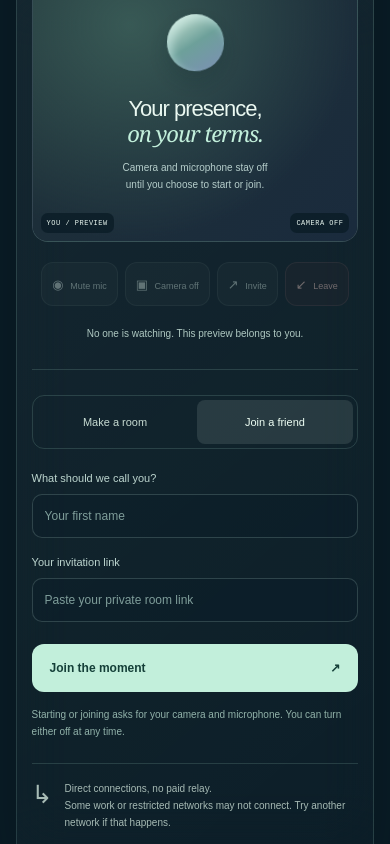
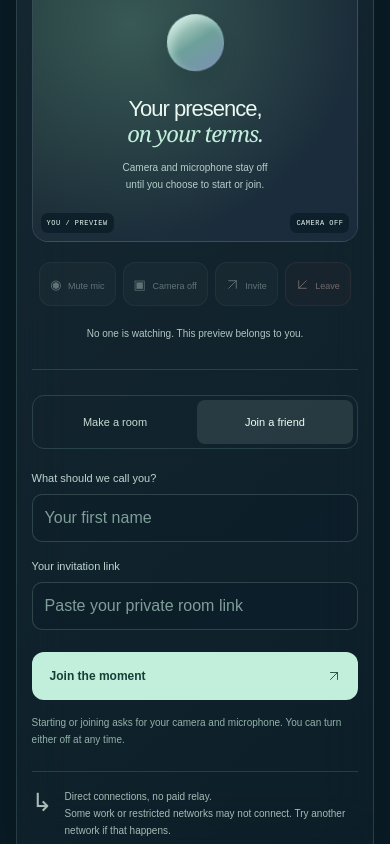
Before and after one commit to GrimSyntaxCloud/relay-room, a website: page public/index.html in a window 390 px wide. Both pictures are taken after a click on the button "Join a friend". Shown: the part 1028-1872 px from the top of the page. Drawn offline with Linux system fonts and the light colour scheme.

Commit message:
Fix Safari arrow rendering and mobile compatibility (#3)

```diff
--- a/public/app.mjs
+++ b/public/app.mjs
@@ -1,3 +1,4 @@
+const motionPreference = matchMedia("(prefers-reduced-motion: reduce)");
 const $ = (s) => document.querySelector(s);
 let mode = "new",
   session = null,
@@ -6,7 +7,7 @@ let mode = "new",
   polling = false,
   starting = false,
   invite = "",
-  motion = !matchMedia("(prefers-reduced-motion: reduce)").matches;
+  motion = !motionPreference.matches;
 const peers = new Map(),
   seen = new Set();
 const mediaError = (e) =>
@@ -29,10 +30,10 @@ function tab(value) {
   $("#join-fields").hidden = value !== "join";
   $("#new-tab").setAttribute("aria-pressed", value === "new");
   $("#join-tab").setAttribute("aria-pressed", value === "join");
-  $("#start").innerHTML =
-    value === "new"
-      ? "Open a room <span>↗</span>"
-      : "Join the moment <span>↗</span>";
+  const button = $("#start");
+  const arrow = button.querySelector("svg");
+  button.replaceChildren(document.createTextNode(value === "new" ? "Open a room " : "Join the moment "));
+  if (arrow) button.append(arrow);
 }
 $("#new-tab").onclick = () => tab("new");
 $("#join-tab").onclick = () => tab("join");
@@ -403,18 +404,20 @@ new IntersectionObserver((entries) => {
   cancelAnimationFrame(raf);
   draw();
 }).observe(canvas);
-$("#motion").onclick = () => {
-  motion = !motion;
+function applyMotion() {
   document.body.classList.toggle("paused", !motion);
-  $("#motion").setAttribute("aria-pressed", !motion);
+  $("#motion").setAttribute("aria-pressed", String(!motion));
   $("#motion").textContent = motion ? "Pause motion" : "Resume motion";
   cancelAnimationFrame(raf);
   if (!motion) ctx?.clearRect(0, 0, canvas.width, canvas.height);
   else draw();
+}
+$("#motion").onclick = () => {
+  motion = !motion;
+  applyMotion();
 };
-if (!motion) {
-  document.body.classList.add("paused");
-  $("#motion").textContent = "Resume motion";
-  $("#motion").setAttribute("aria-pressed", "true");
-}
-draw();
+motionPreference.addEventListener("change", (event) => {
+  motion = !event.matches;
+  applyMotion();
+});
+applyMotion();
--- a/public/index.html
+++ b/public/index.html
@@ -24,7 +24,7 @@
       <nav>
         <a href="#how">How it feels</a
         ><a href="https://github.com/GrimSyntaxCloud/relay-room"
-          >Behind the connection ↗</a
+          >Behind the connection <svg class="compat-arrow" xmlns="http://www.w3.org/2000/svg" width="1em" height="1em" viewBox="0 0 24 24" fill="none" stroke="currentColor" stroke-width="1.7" stroke-linecap="round" stroke-linejoin="round" aria-hidden="true" focusable="false"><path d="M5 19 19 5M5 5h14v14"></path></svg></a
         ><button id="motion" aria-pressed="false">Pause motion</button>
       </nav>
       <span class="header-note">SMALL ROOMS. REAL CONNECTIONS.</span>
@@ -39,7 +39,7 @@
             link. Be there.
           </p>
           <div class="trust">
-            <span>◌ No recordings</span><span>↗ Up to four people</span
+            <span>◌ No recordings</span><span><svg class="compat-arrow" xmlns="http://www.w3.org/2000/svg" width="1em" height="1em" viewBox="0 0 24 24" fill="none" stroke="currentColor" stroke-width="1.7" stroke-linecap="round" stroke-linejoin="round" aria-hidden="true" focusable="false"><path d="M5 19 19 5M5 5h14v14"></path></svg> Up to four people</span
             ><span>✳ Free demo</span>
           </div>
         </div>
@@ -48,7 +48,7 @@
           <div class="orbit orbit-two"></div>
           <div class="liquid-orb"></div>
           <span class="art-label">DISTANCE IS JUST A NUMBER.</span
-          ><span class="art-chip">hello, from over here <i>↗</i></span>
+          ><span class="art-chip">hello, from over here <i><svg class="compat-arrow" xmlns="http://www.w3.org/2000/svg" width="1em" height="1em" viewBox="0 0 24 24" fill="none" stroke="currentColor" stroke-width="1.7" stroke-linecap="round" stroke-linejoin="round" aria-hidden="true" focusable="false"><path d="M5 19 19 5M5 5h14v14"></path></svg></i></span>
         </div>
       </section>
       <section id="room-setup" class="room-stage">
@@ -92,9 +92,9 @@
               ><button id="camera" disabled aria-pressed="false">
                 <span aria-hidden="true">▣</span> Camera off</button
               ><button id="copy-link" disabled>
-                <span aria-hidden="true">↗</span> Invite</button
+                <span aria-hidden="true"><svg class="compat-arrow" xmlns="http://www.w3.org/2000/svg" width="1em" height="1em" viewBox="0 0 24 24" fill="none" stroke="currentColor" stroke-width="1.7" stroke-linecap="round" stroke-linejoin="round" aria-hidden="true" focusable="false"><path d="M5 19 19 5M5 5h14v14"></path></svg></span> Invite</button
               ><button id="leave" class="leave" disabled>
-                <span aria-hidden="true">↙</span> Leave
+                <span aria-hidden="true"><svg class="compat-arrow" xmlns="http://www.w3.org/2000/svg" width="1em" height="1em" viewBox="0 0 24 24" fill="none" stroke="currentColor" stroke-width="1.7" stroke-linecap="round" stroke-linejoin="round" aria-hidden="true" focusable="false"><path d="M19 5 5 19M5 5v14h14"></path></svg></span> Leave
               </button>
             </div>
             <p class="room-message" id="room-message" role="status">
@@ -134,7 +134,7 @@
                 />
               </div>
               <button id="start" class="primary">
-                Open a room <span>↗</span>
+                Open a room <span><svg class="compat-arrow" xmlns="http://www.w3.org/2000/svg" width="1em" height="1em" viewBox="0 0 24 24" fill="none" stroke="currentColor" stroke-width="1.7" stroke-linecap="round" stroke-linejoin="round" aria-hidden="true" focusable="false"><path d="M5 19 19 5M5 5h14v14"></path></svg></span>
               </button>
               <p class="permission-note">
                 Starting or joining asks for your camera and microphone. You can
@@ -212,7 +212,7 @@
         APIs and AI assistance.
       </p>
       <a href="https://github.com/GrimSyntaxCloud/relay-room"
-        >Read the connection guide ↗</a
+        >Read the connection guide <svg class="compat-arrow" xmlns="http://www.w3.org/2000/svg" width="1em" height="1em" viewBox="0 0 24 24" fill="none" stroke="currentColor" stroke-width="1.7" stroke-linecap="round" stroke-linejoin="round" aria-hidden="true" focusable="false"><path d="M5 19 19 5M5 5h14v14"></path></svg></a
       >
     </footer>
   </body>
--- a/public/styles.css
+++ b/public/styles.css
@@ -848,3 +848,22 @@ html:has(body.paused) {
     align-items: center;
   }
 }
+
+/* Vector arrows keep their shape across Safari, system fonts, and emoji sets. */
+svg.compat-arrow {
+  display: inline-block;
+  position: static;
+  width: 1em;
+  height: 1em;
+  flex-shrink: 0;
+  vertical-align: -0.125em;
+  fill: none;
+  stroke: currentColor;
+}
+
+/* Keep text-entry controls readable without iPhone Safari focus zoom. */
+@media (max-width: 640px) {
+  input:not([type="checkbox"]):not([type="radio"]):not([type="range"]), select, textarea {
+    font-size: 16px;
+  }
+}
```
